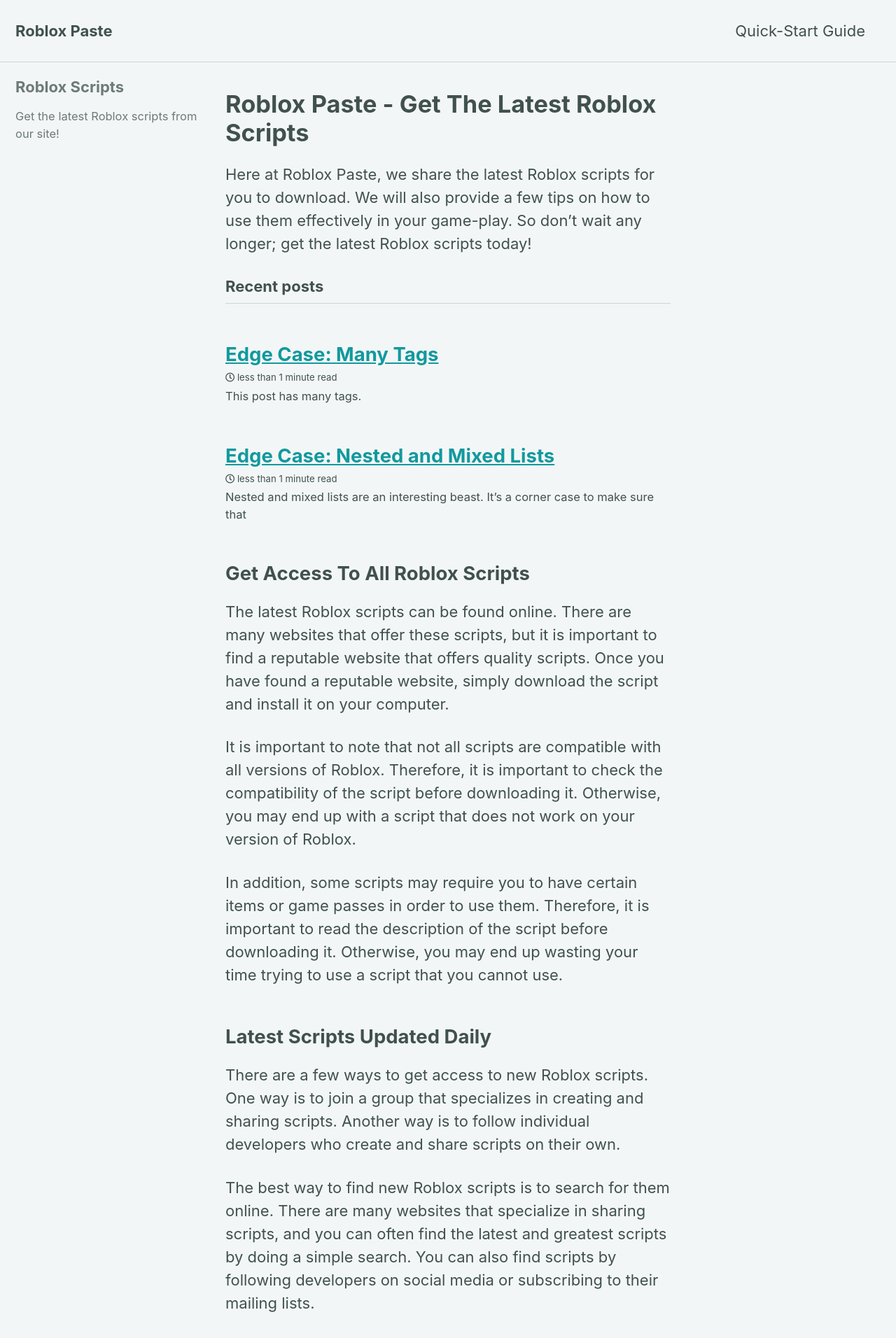
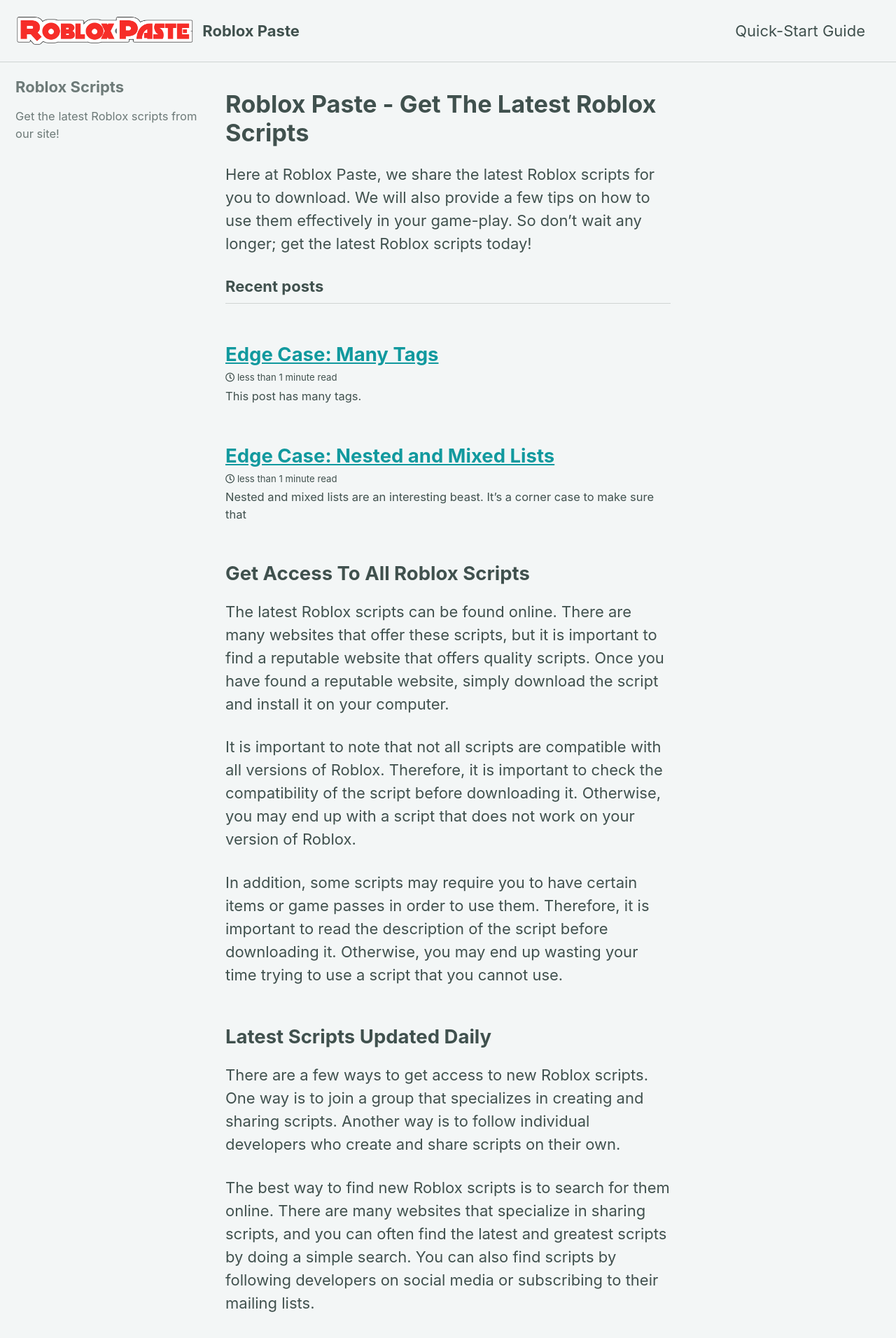
Before and after one commit to robloxpaste/robloxpaste.github.io, a Jekyll site: the page built from index.html, in a window 1280 px wide. Shown: the top 1912 px of the page at 70% size. Built offline with Jekyll 4.4.1, drawn with Linux system fonts in a browser that asks for light colours; cached includes are drawn as plain includes; the list of posts is cut into pages by our own code.

Commit message:
Update _config.yml

```diff
--- a/_config.yml
+++ b/_config.yml
@@ -25,7 +25,7 @@
 baseurl                  : # the subpath of your site, e.g. "/blog"
 repository               : # GitHub username/repo-name e.g. "mmistakes/minimal-mistakes"
 teaser                   : # path of fallback teaser image, e.g. "/assets/images/500x300.png"
-logo                     : # path of logo image to display in the masthead, e.g. "/assets/images/88x88.png"
+logo                     : "roblox-paste-logo.png"
 masthead_title           : # overrides the website title displayed in the masthead, use " " for no title
 # breadcrumbs            : false # true, false (default)
 words_per_minute         : 200
```
